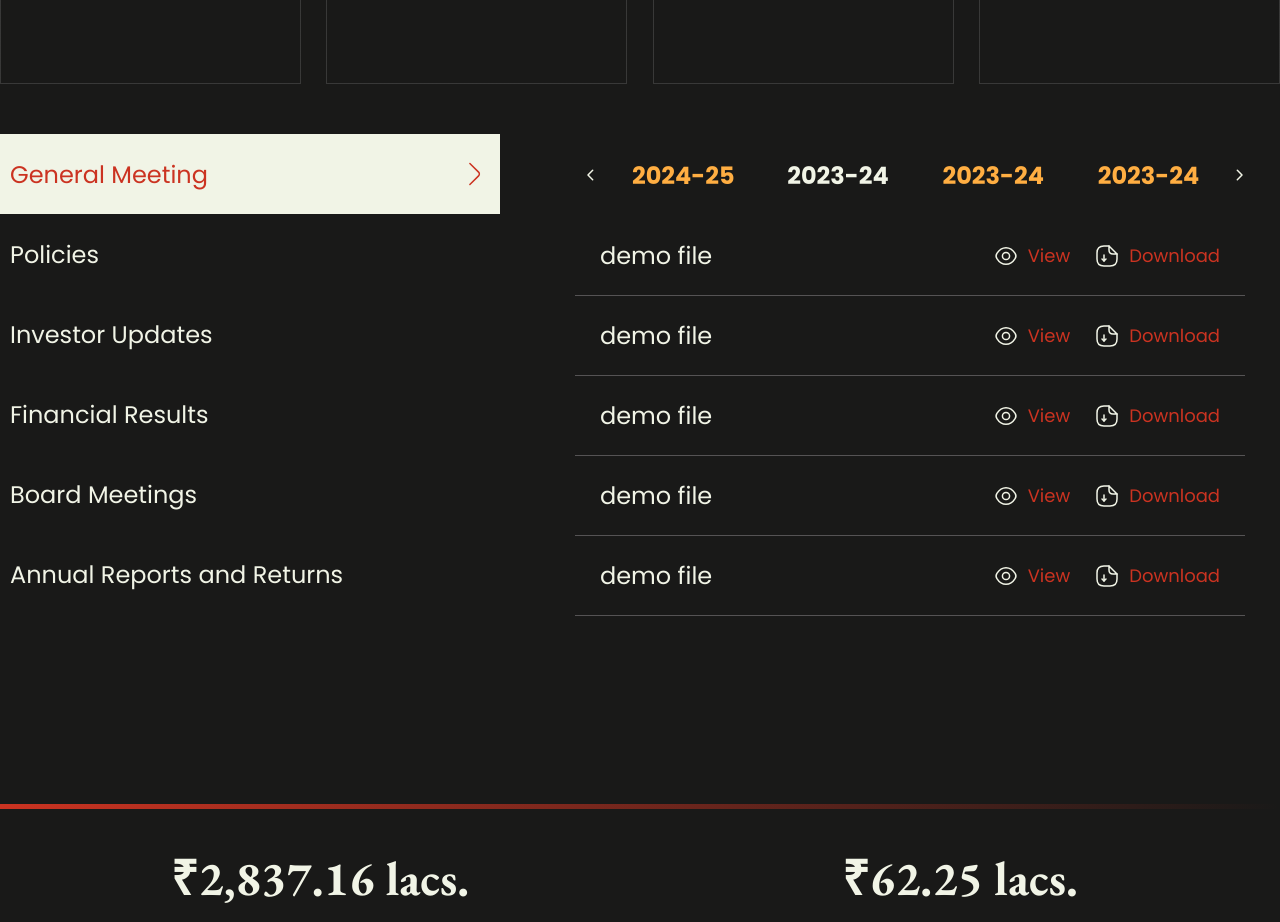
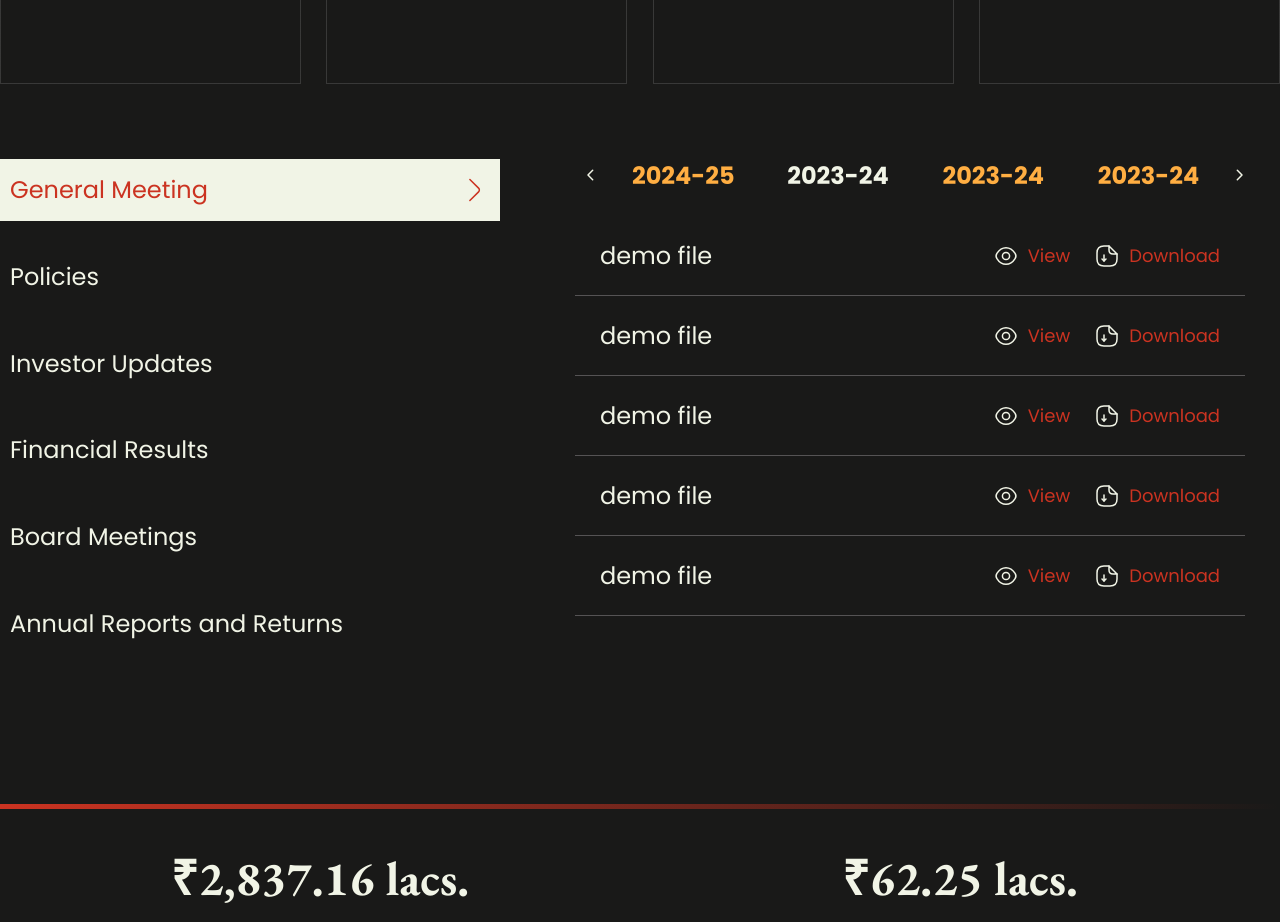
Before and after one commit to TarunRajpurohit123/pace-bussiness-website, a Next.js app in the folder pace-website/: page /investors in a window 1280 px wide. Shown: the part 1420-2342 px from the top of the page. Built offline with nearby package versions, Linux system fonts and the light colour scheme.

Commit message:
set margin padding properly

```diff
--- a/pace-website/src/app/globals.css
+++ b/pace-website/src/app/globals.css
@@ -1087,8 +1087,11 @@ option:hover {
   line-height: 3.1rem;
   border-radius: 0.8rem;
   text-align: left;
+  margin-top: 2.5rem;
 }
-
+.report__sidebar:first-of-type {
+  margin-top: 0rem !important;
+}
 .active_side_tab {
   background-color: var(--pure);
   color: var(--red);
```
